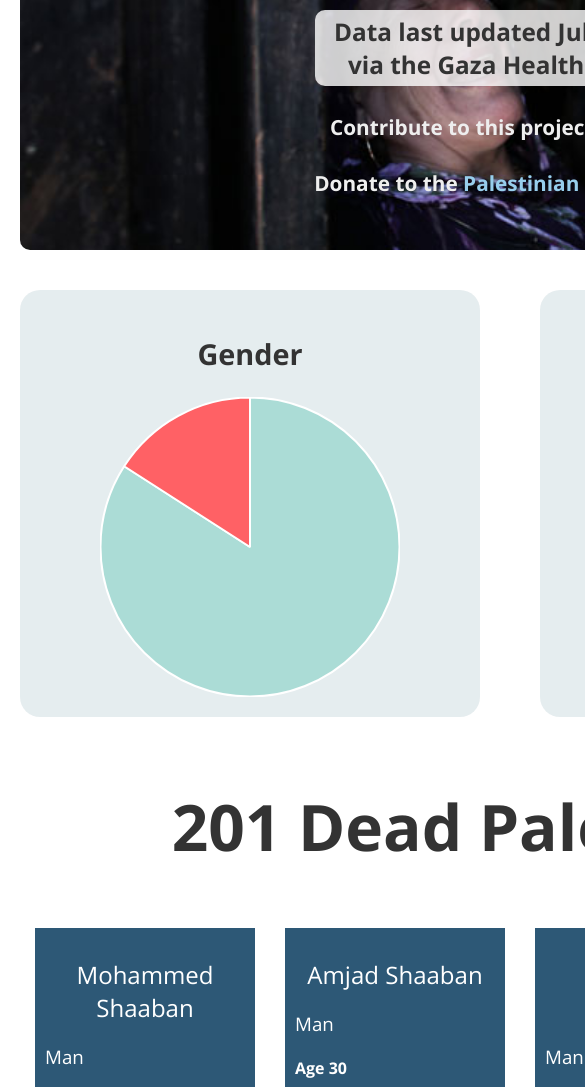
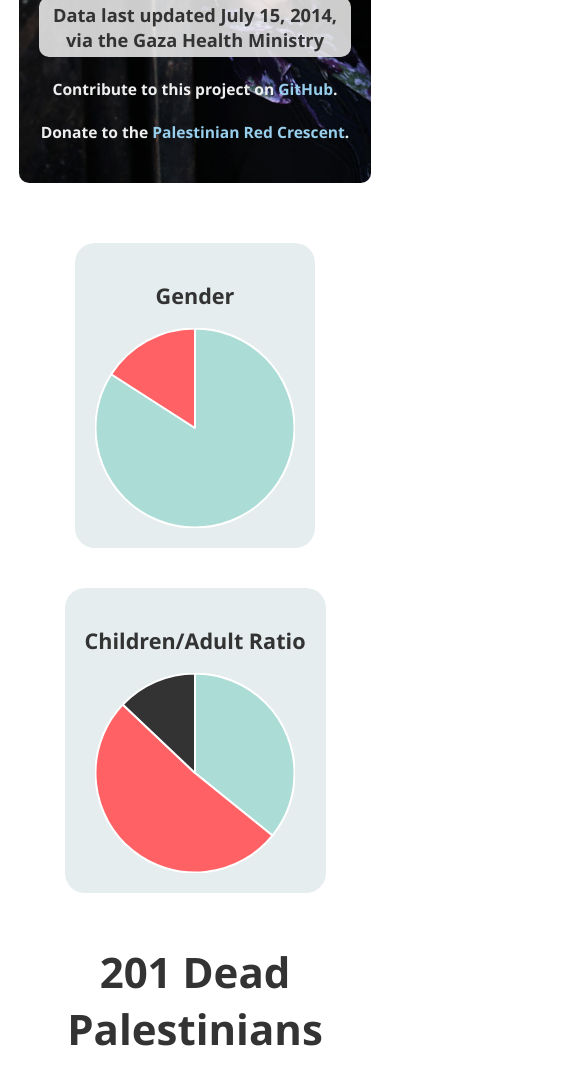
Before and after one commit to tsherif/gazaDeaths, a plain HTML site: page index.html in a window 390 px wide. Shown: the part 210-1297 px from the top of the page, 585 px wide, since content can reach past the window. Drawn offline with Linux system fonts and the light colour scheme.

Commit message:
Responsive layout.

```diff
--- a/css/style.css
+++ b/css/style.css
@@ -27,6 +27,9 @@ body {
     font-family: 'Open Sans', sans-serif;
     color: #333;
     margin: 20px;
+    min-width: 300px;
+    padding: 0;
+    margin: 20px 0 0 0;
 }
 
 a {
@@ -39,8 +42,7 @@ a:hover {
 }
 
 div.header {
-    width: 960px;
-    height: 400px;
+    width: 90%;
     background: #222;
     color: #EEE;
     padding: 20px;
@@ -62,21 +64,20 @@ div.header h3 {
     color: #333;
     border-radius: 10px;
     padding: 5px;
-    width: 400px;
     margin: 0 auto;
 }
 
 div.content {
-    width: 1000px;
     margin: 40px auto 0 auto;
 }
 
 div.list {
     margin: 30px auto 40px auto;
+    text-align: center;
 }
 
 div.list h1 {
-    font-size: 4em;
+    font-size: 3.5em;
     text-align: center;
 }
 
@@ -85,12 +86,14 @@ div.list h2 {
 }
 
 div.humanBeing {
+    display: inline-block;
     width: 200px;
     height: 200px;
     background: rgba(0, 80, 100, 0.1);
     padding: 10px;
-    float: left;
     margin: 15px;
+    vertical-align: middle;
+    font-size: 16px;
 }
 
 div.humanBeing h2, div.humanBeing h3 {
@@ -98,19 +101,15 @@ div.humanBeing h2, div.humanBeing h3 {
 }
 
 div.charts {
-    height: 450px;
+    text-align: center;
 }
 
 div.chart {
-    float: left;
-    width: 420px;
+    display: inline-block;
+    margin: 20px;
     border-radius: 20px;
     background: rgba(0, 80, 100, 0.1);
     padding: 20px;
-}
-
-div.chartRight {
-    margin-left: 60px;
 }
 
 div.chart h2 {
@@ -122,3 +121,13 @@ div.chart canvas {
     display: block;
     margin: 0 auto;
 }
+
+@media screen and (max-width: 600px) {
+    body {
+        font-size: 12px;
+    }
+
+    div.header {
+        width: 80%;
+    }
+}
--- a/index.html
+++ b/index.html
@@ -2,6 +2,7 @@
 <!DOCTYPE html>
 <head>
 	<meta charset="UTF-8" />
+	<meta name="viewport" content="width=device-width, initial-scale=1" />
 	<meta name="keywords" content="gaza deaths, gaza death toll, palestinian death toll, gaza war 2014" />
 	<meta name="description" content="Memorializing the dead in the July 2014 Gaza conflict." />
 	<title>gazaDeaths.com</title>
@@ -16,7 +17,7 @@
 	<div class="header">
 		<h1>gazaDeaths.com</h1>
 		<h2>Memorializing the dead in the July 2014 Gaza conflict.</h2>
-		<h3>Data last updated July 15, 2014 via the Gaza Health Ministry</h3>
+		<h3>Data last updated July 15, 2014, via the Gaza Health Ministry</h3>
 		<h4>Contribute to this project on <a href="https://github.com/kaepora/gazaDeaths/tree/gh-pages">GitHub</a>.</h4>
 		<h4>Donate to the <a href="http://www.palestinercs.org/en/donate.php">Palestinian Red Crescent</a>.</h4>
 	</div>
@@ -24,11 +25,11 @@
 		<div class="charts">
 			<div class="genderChart chart">
 				<h2>Gender</h2>
-				<canvas width="300" height="300"></canvas>
+				<canvas></canvas>
 			</div>
 			<div class="childrenChart chart chartRight">
 				<h2>Children/Adult Ratio</h2>
-				<canvas width="300" height="300"></canvas>
+				<canvas></canvas>
 			</div>
 		</div>
 		<div class="list">
--- a/js/gazaDeaths.js
+++ b/js/gazaDeaths.js
@@ -5,6 +5,11 @@ $.getJSON('parsed.json', function(response) {
 
 'use strict';
 gazaDeaths.data = response
+
+
+$(window).resize(draw)
+$(document).ready(draw)
+
 
 // List
 ;(function() {
@@ -19,12 +24,12 @@ gazaDeaths.data = response
                     gazaDeaths.data[i].age
                     && gazaDeaths.data[i].age < 24
                 ) {
-                    personType  = 'Young boy'
+                    personType  = 'boy'
                     personColor = '#ABDCD6'
                     personFontColor = '#3B6380'
                 }
                 else {
-                    personType  = 'Man'
+                    personType  = 'man'
                     personColor = '#2D5876'
                 }
             }
@@ -33,23 +38,30 @@ gazaDeaths.data = response
                     gazaDeaths.data[i].age
                     && gazaDeaths.data[i].age < 24
                 ) {
-                    personType  = 'Young girl'
+                    personType  = 'girl'
                     personColor = '#E2C6E0'
                     personFontColor = '#815B80'
                 }
                 else {
-                    personType  = 'Woman'
+                    personType  = 'woman'
                     personColor = '#957494'
                 }
             }
-            var age = 'Unknown'
+            var age = null
+            var description
             if (gazaDeaths.data[i].age) {
                 age = gazaDeaths.data[i].age
             }
+
+            if (age !== null) {
+                description = age + ' year-old ' + personType
+            } else {
+                description = gazaDeaths.data[i].gender + ' of unknown age'
+            }
+
             $(Mustache.render(gazaDeaths.templates.humanBeing, {
                 name: i,
-                type: personType,
-                age: age,
+                description: description,
                 personColor: personColor,
                 personFontColor: personFontColor
             })).appendTo('div.list')
@@ -59,7 +71,7 @@ gazaDeaths.data = response
 })()
 
 // Gender chart
-;(function() {
+function drawGenderChart() {
     var genderCount = {
         male: 0,
         female: 0,
@@ -104,10 +116,10 @@ gazaDeaths.data = response
             animation: false
         }
     )
-})()
+}
 
 // Age chart (with average age)
-;(function() {
+function drawAgeChart() {
     var ratio = {
         children: 0,
         adults: 0,
@@ -126,7 +138,7 @@ gazaDeaths.data = response
             }
         }
     }
-    var genderChart = new Chart(
+    var childrenChart = new Chart(
         $('div.childrenChart canvas').get(0).getContext('2d')
     ).Pie(
         [
@@ -152,7 +164,26 @@ gazaDeaths.data = response
             animation: false
         }
     )
-})()
+}
 
+function setCanvasSize() {
+   if (window.innerWidth > 540) {
+        $("canvas").each(function() {
+            this.width = 300
+            this.height = 300
+        })
+    } else {
+        $("canvas").each(function() {
+            this.width = 200
+            this.height = 200
+        })
+    }
+}
+
+function draw() {
+    setCanvasSize()
+    drawGenderChart()
+    drawAgeChart()
+}
 
 })
--- a/js/templates.js
+++ b/js/templates.js
@@ -1,5 +1,5 @@
 gazaDeaths.templates = {
 
-    humanBeing: '<div class="humanBeing" style="background-color:{{personColor}}; color: {{personFontColor}}"><h2>{{name}}</h2><h3>{{type}}</h3><h4>Age {{age}}</h4></div>'
+    humanBeing: '<div class="humanBeing" style="background-color:{{personColor}}; color: {{personFontColor}}"><h2>{{name}}</h2><h3>{{description}}</h3></div>'
 
 }
```
